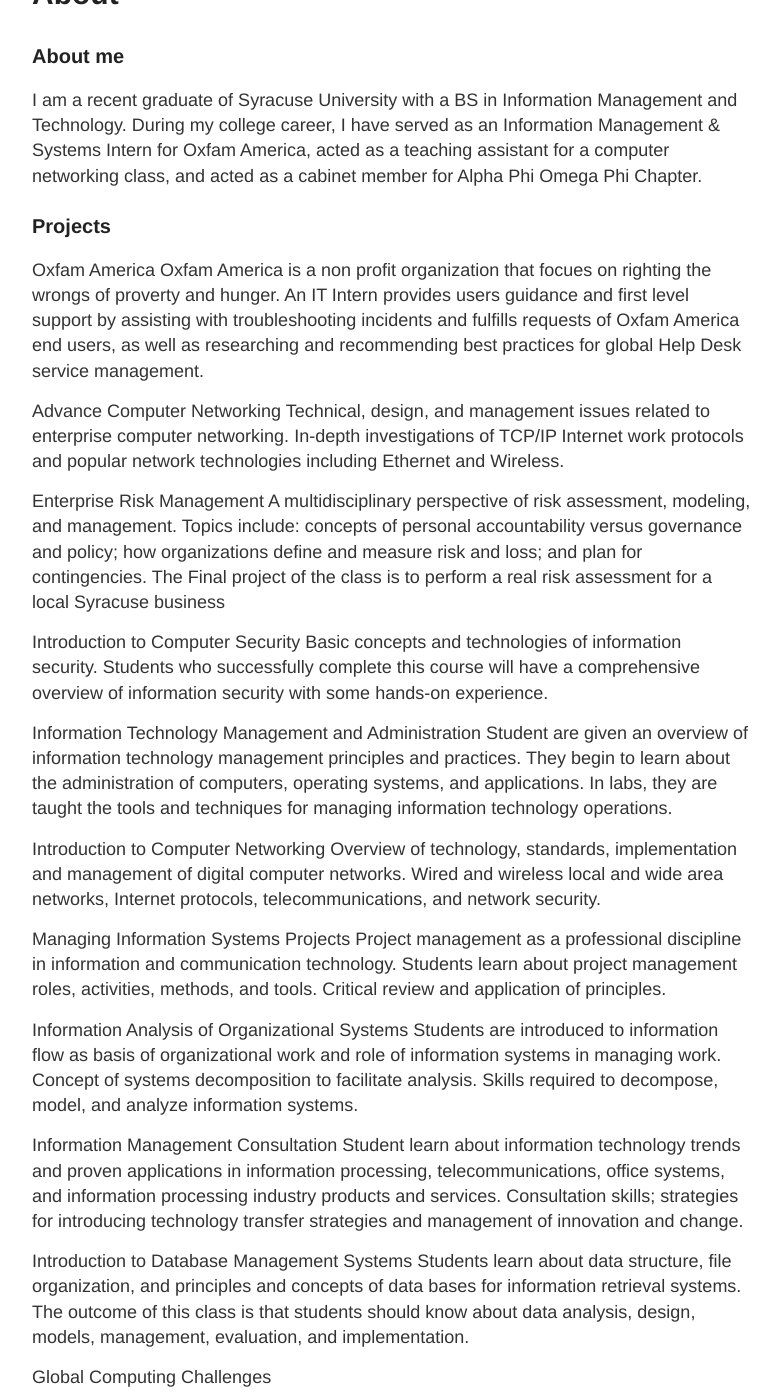
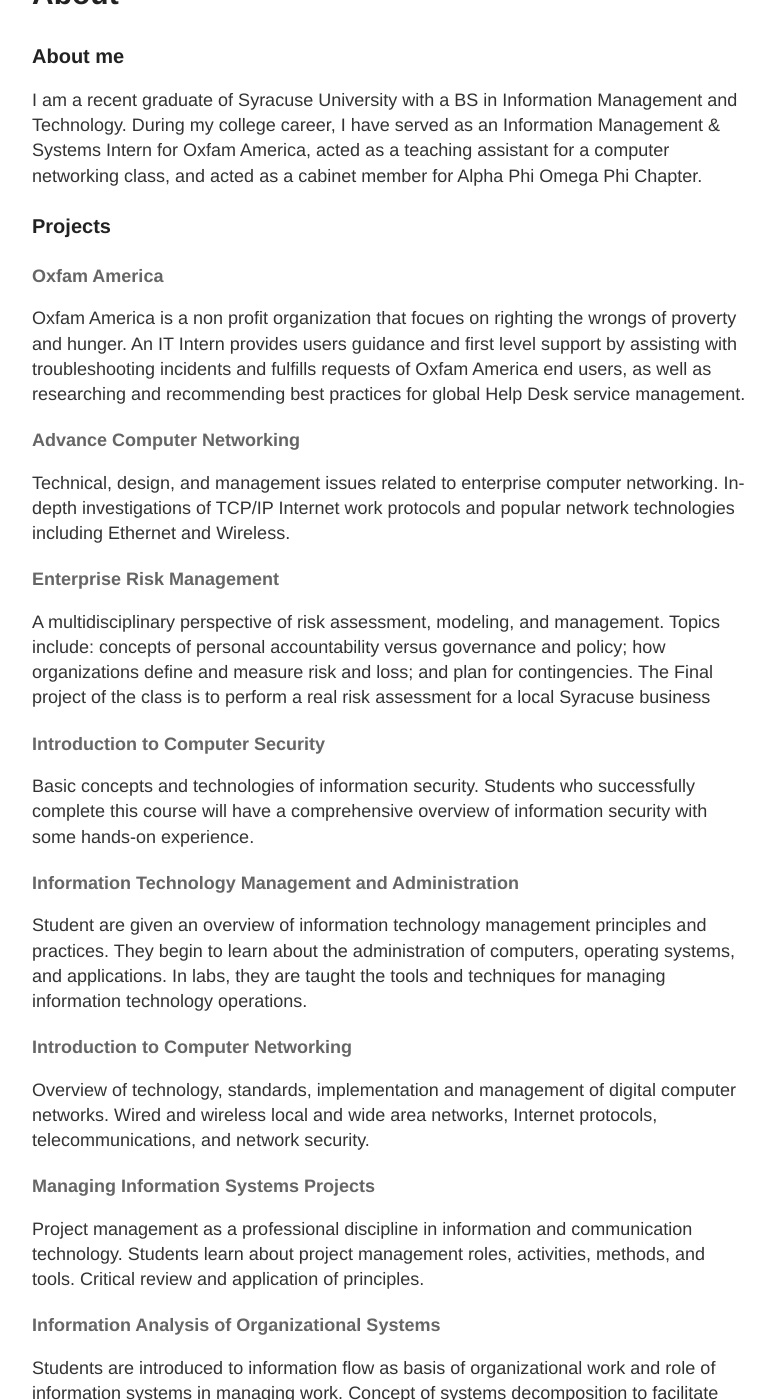
Before and after one commit to challyed/ccchallyed.github.io, a Jekyll site: the page built from about.md, in a window 1280 px wide and 1400 px high, scrolled down 193 px. Shown: the whole window, without its empty margins (248-1028 px from the left). Built offline with Jekyll 4.4.1, drawn with Linux system fonts in a browser that asks for light colours; Markdown is read by kramdown in place of the engine named in the settings; some of the changed text lies outside the part shown.

Commit message:
styling
help

```diff
--- a/about.md
+++ b/about.md
@@ -9,44 +9,44 @@ I am a recent graduate of Syracuse University with a BS in Information Managemen
 
 ### Projects
 
-Oxfam America
+####Oxfam America
 Oxfam America is a non profit organization that focues on righting the wrongs of proverty and hunger. An IT Intern provides users guidance and first level support by assisting with troubleshooting incidents and fulfills requests of Oxfam America end users, as well as researching and recommending best practices for global Help Desk service management.
 
-Advance Computer Networking
+####Advance Computer Networking
 Technical, design, and management issues related to enterprise computer networking. In-depth investigations of TCP/IP Internet work protocols and popular network technologies including Ethernet and Wireless.
 
-Enterprise Risk Management
+####Enterprise Risk Management
 A multidisciplinary perspective of risk assessment, modeling, and management. Topics include: concepts of personal accountability versus governance and policy; how organizations define and measure risk and loss; and plan for contingencies. The Final project of the class is to perform a real risk assessment for a local Syracuse business
 
-Introduction to Computer Security
+####Introduction to Computer Security
 Basic concepts and technologies of information security. Students who successfully complete this course will have a comprehensive overview of information security with some hands-on experience.
 
-Information Technology Management and Administration
+####Information Technology Management and Administration
 Student are given an overview of information technology management principles and practices. They begin to learn about the administration of computers, operating systems, and applications. In labs, they are taught the tools and techniques for managing information technology operations.
 
-Introduction to Computer Networking
+####Introduction to Computer Networking
 Overview of technology, standards, implementation and management of digital computer networks. Wired and wireless local and wide area networks, Internet protocols, telecommunications, and network security.
 
-Managing Information Systems Projects
+####Managing Information Systems Projects
 Project management as a professional discipline in information and communication technology. Students learn about project management roles, activities, methods, and tools. Critical review and application of principles.
 
-Information Analysis of Organizational Systems
+####Information Analysis of Organizational Systems
 Students are introduced to information flow as basis of organizational work and role of information systems in managing work. Concept of systems decomposition to facilitate analysis. Skills required to decompose, model, and analyze information systems.
 
-Information Management Consultation
+####Information Management Consultation
 Student learn about information technology trends and proven applications in information processing, telecommunications, office systems, and information processing industry products and services. Consultation skills; strategies for introducing technology transfer strategies and management of innovation and change.
 
-Introduction to Database Management Systems
+####Introduction to Database Management Systems
 Students learn about data structure, file organization, and principles and concepts of data bases for information retrieval systems. The outcome of this class is that students should know about data analysis, design, models, management, evaluation, and implementation.
 
-Global Computing Challenges
-<p> This class gives students  a management and technical overview of large-scale computing challenges and their impact on global enterprise operations. The outcome of this class is that students should know the concepts, fundamentals, issues and technologies for managing high performance computing operations.
+####Global Computing Challenges
+This class gives students  a management and technical overview of large-scale computing challenges and their impact on global enterprise operations. The outcome of this class is that students should know the concepts, fundamentals, issues and technologies for managing high performance computing operations.
 <ul>
 <li><a href="https://drive.google.com/file/d/0BywK9X9Hj6R4UUVGcFBvdnZTbm8/edit?usp=sharing"> Security and Privacy Issues In Cloud Computing and Virtualization</a></li>
 <li><a href="https://drive.google.com/file/d/0BywK9X9Hj6R4ZkVvaVVNQ3p2Z2s/edit?usp=sharing"> The Great Firewall</a></li>
 </ul>
 
-Application Programming for Information Systems</h4>
+####Application Programming for Information Systems</h4>
 Students are taught structured program design, development testing, implementation, and documentation of common information system applications using Java. Lectures and laboratory.</p>
 
 ### Contact me
```
